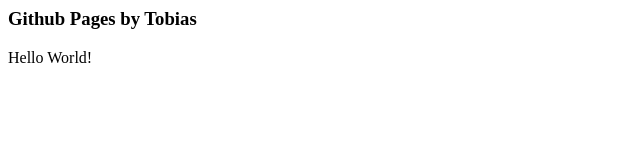
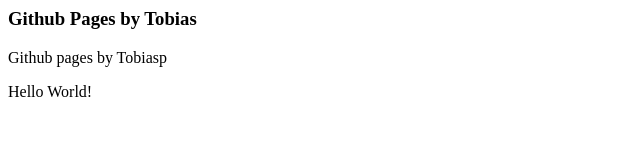
Before and after one commit to tobiasxg/Dataprocessing, a plain HTML site: page index.html in a window 1280 px wide. Shown: the whole page, without its empty margins (0-640 px from the left). Drawn offline with Linux system fonts and the light colour scheme.

Commit message:
Update index.html

```diff
--- a/index.html
+++ b/index.html
@@ -3,6 +3,7 @@
 		<h3>Github Pages by Tobias</h3>
 	</head>
 	<body>
+		<p>Github pages by Tobiasp</>
 		<p>Hello World!</p>
 	</body>
 </html>
```
